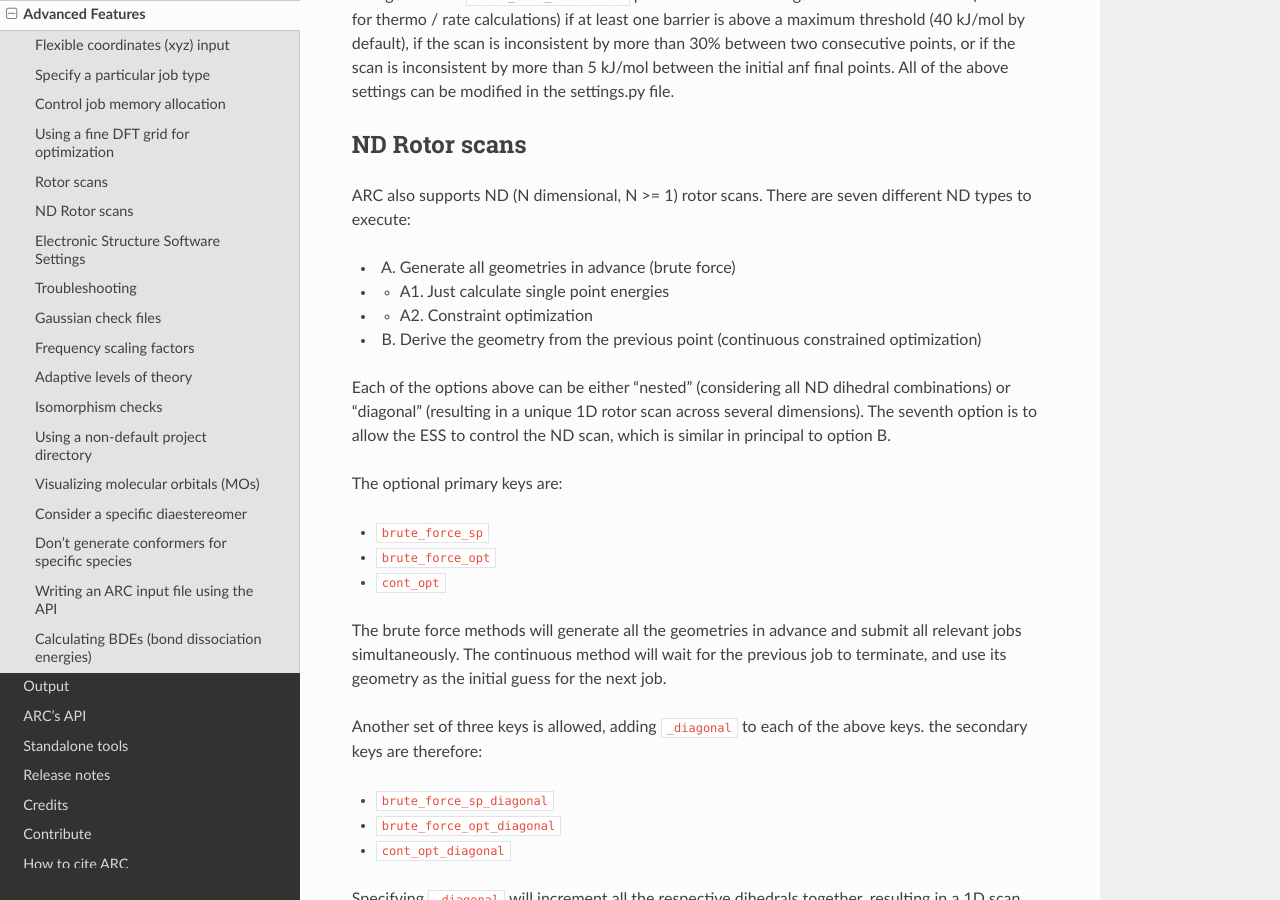
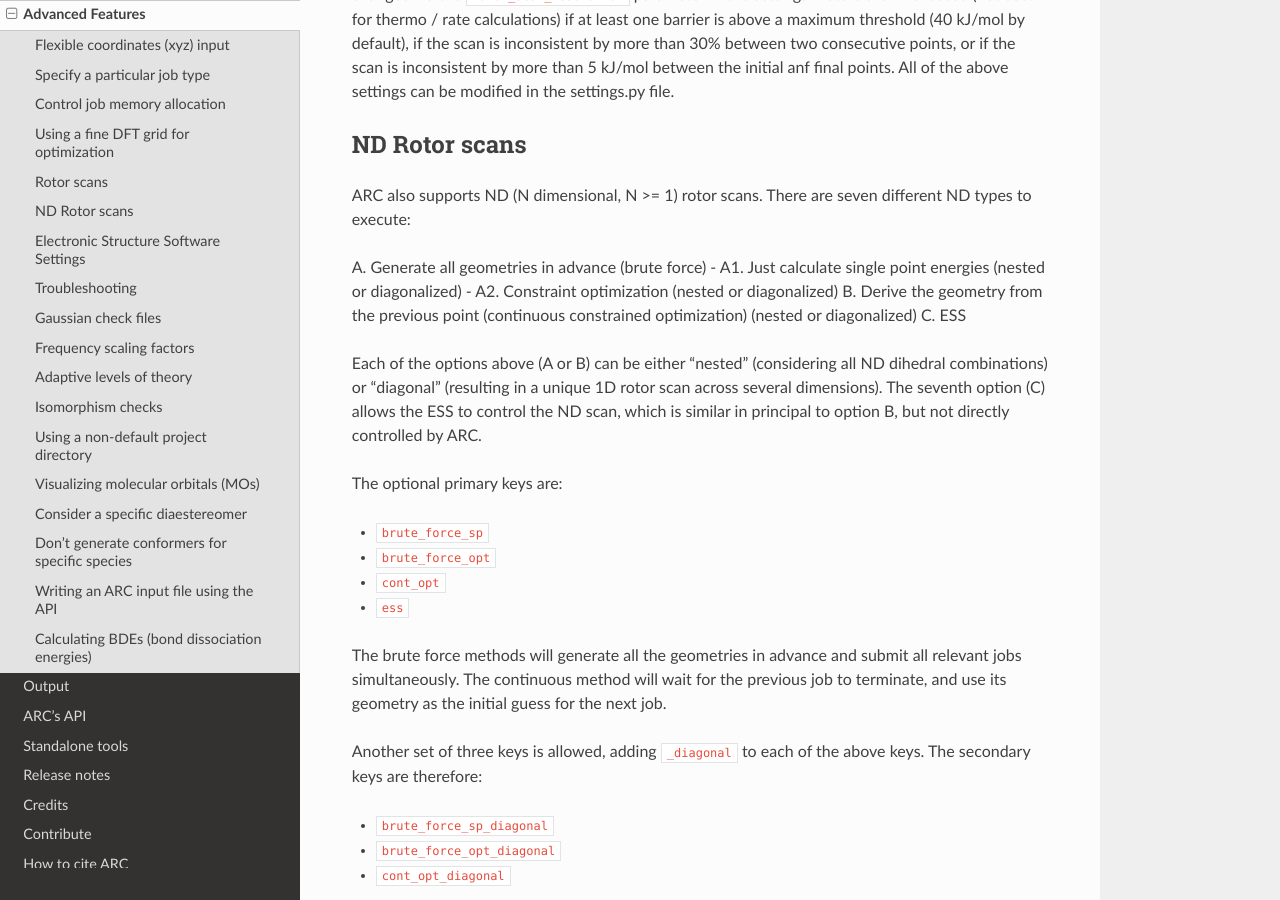
Before and after one commit to ReactionMechanismGenerator/ARC, a Sphinx documentation site: the page built from docs/source/advanced.rst, in a window 1280 px wide and 900 px high, scrolled down 2130 px. Built offline with Sphinx 7.4.7 and the Read the Docs theme 2.0.0, drawn with Linux system fonts in a browser that asks for light colours; formulas are drawn with MathJax 3; the version number could not be read and is left out.

Commit message:
Allow running an ND scan controlled by the ESS

```diff
--- a/docs/source/advanced.rst
+++ b/docs/source/advanced.rst
@@ -103,26 +103,28 @@ ND Rotor scans
 ^^^^^^^^^^^^^^
 ARC also supports ND (N dimensional, N >= 1) rotor scans. There are seven different ND types to execute:
 
-- A. Generate all geometries in advance (brute force)
-- - A1. Just calculate single point energies
-- - A2. Constraint optimization
-- B. Derive the geometry from the previous point (continuous constrained optimization)
+A. Generate all geometries in advance (brute force)
+- A1. Just calculate single point energies (nested or diagonalized)
+- A2. Constraint optimization (nested or diagonalized)
+B. Derive the geometry from the previous point (continuous constrained optimization) (nested or diagonalized)
+C. ESS
 
-Each of the options above can be either "nested" (considering all ND dihedral combinations) or "diagonal"
-(resulting in a unique 1D rotor scan across several dimensions). The seventh option is to allow the ESS to control
-the ND scan, which is similar in principal to option B.
+Each of the options above (A or B) can be either "nested" (considering all ND dihedral combinations) or "diagonal"
+(resulting in a unique 1D rotor scan across several dimensions). The seventh option (C) allows the ESS to control
+the ND scan, which is similar in principal to option B, but not directly controlled by ARC.
 
 The optional primary keys are:
 
 - ``brute_force_sp``
 - ``brute_force_opt``
 - ``cont_opt``
+- ``ess``
 
 The brute force methods will generate all the geometries in advance and submit all relevant jobs simultaneously.
 The continuous method will wait for the previous job to terminate, and use its geometry as the initial guess for
 the next job.
 
-Another set of three keys is allowed, adding ``_diagonal`` to each of the above keys. the secondary keys are therefore:
+Another set of three keys is allowed, adding ``_diagonal`` to each of the above keys. The secondary keys are therefore:
 
 - ``brute_force_sp_diagonal``
 - ``brute_force_opt_diagonal``
```
Also changed, not shown: 3 other files.
